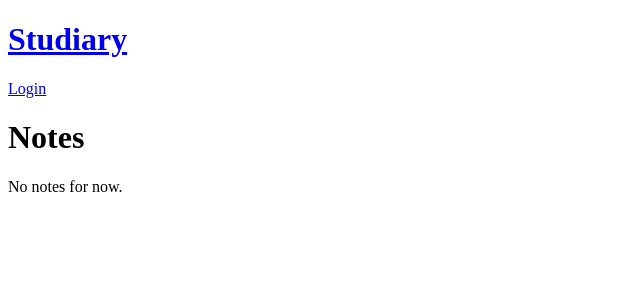
After one commit to yveskapinga/studiary-1, a Symfony app: template templates/pages/student_note.twig in a window 1280 px wide. The commit adds this page. Shown: the top 300 px of the page, without its empty margins (0-640 px from the left). Run offline with Twig, Linux system fonts and the light colour scheme; the template is opened without the code that fills it, so the values that code supplies are empty; some libraries are stand-ins or nearby versions; some web fonts are replaced.

Commit message:
Set Student notes listing page

```diff
--- a/src/Controller/HomeController.php
+++ b/src/Controller/HomeController.php
@@ -34,7 +34,7 @@ class HomeController extends AbstractController
 
             return $this->render('pages/student_home.twig', [
                 'lessons' => $lessons,
-                'notes' => $notes,
+                'notes' => array_slice($notes, 0, 3),
             ]);
         }
 
--- a/templates/pages/student_home.twig
+++ b/templates/pages/student_home.twig
@@ -38,7 +38,11 @@
             </div>
 
             <div>
-                <h2 class="mb-3 text-lg font-semibold">Your last notes</h2>
+                <div class="mb-3 flex justify-between align-center">
+                    <h2 class=" text-lg font-semibold inline">Your last notes</h2>
+
+                    <a href="/notes" class="float-right text-gray-600 self-center">See all</a>
+                </div>
 
                 {% if notes %}
                     <div>
--- /dev/null
+++ b/templates/pages/student_note.twig
@@ -0,0 +1,27 @@
+{% extends 'layouts/page.twig' %}
+
+{% block body %}
+    <div class="container pt-8">
+        <h1 class="mb-4 text-4xl font-semibold tracking-tight leading-tight">Notes</h1>
+
+        {% if notes %}
+            <div>
+                {% for note in notes %}
+                    <div class="flex mb-2 border-b pb-3">
+                        <div class="flex-grow">
+                            <div>{{ note.subject }}</div>
+                            <div class="text-xs text-gray-600">
+                                {{ note.date | date('D j M', timezone="Europe/Paris") }}
+                            </div>
+                        </div>
+                        <div>{{ note.value }}</div>
+                    </div>
+                {% endfor %}
+            </div>
+        {% else %}
+            No notes for now.
+        {% endif %}
+
+
+    </div>
+{% endblock %}
```
Also changed, not shown: src/Controller/NoteController.php (+10 -0 lines).
